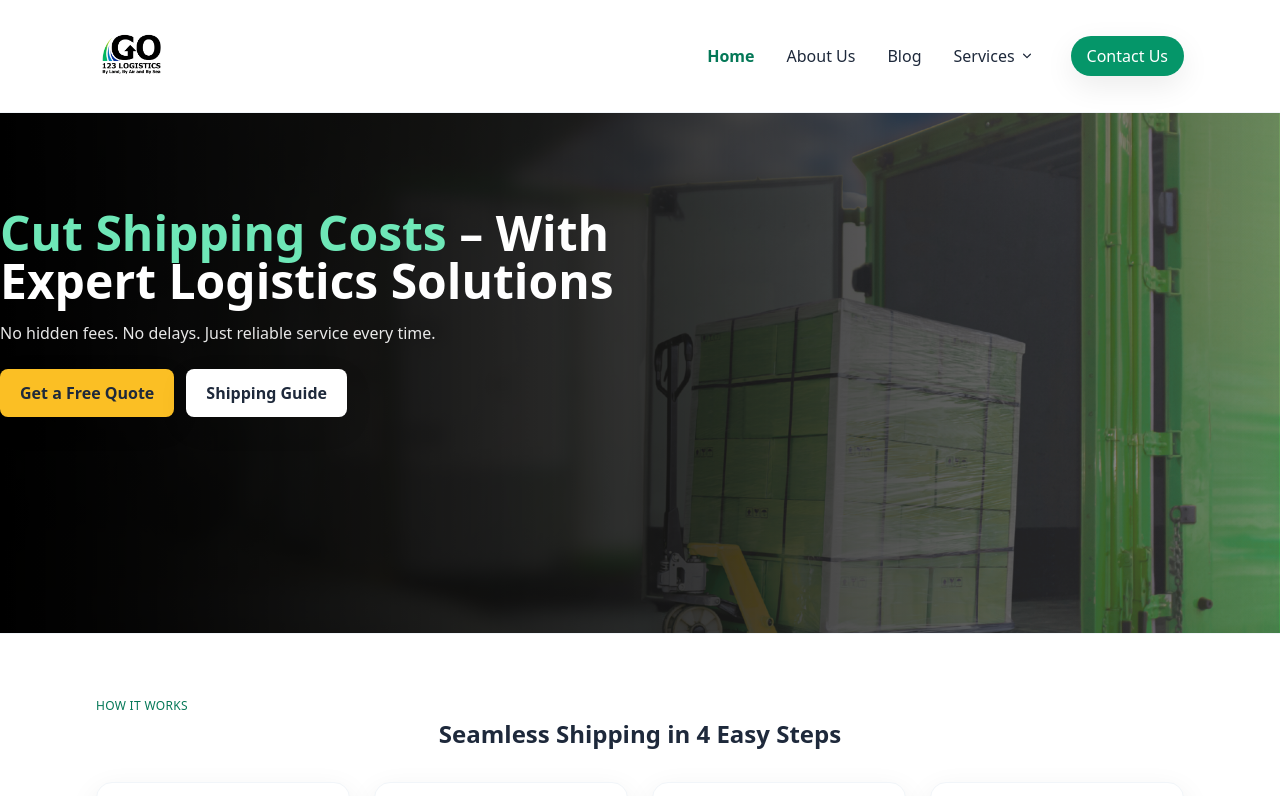
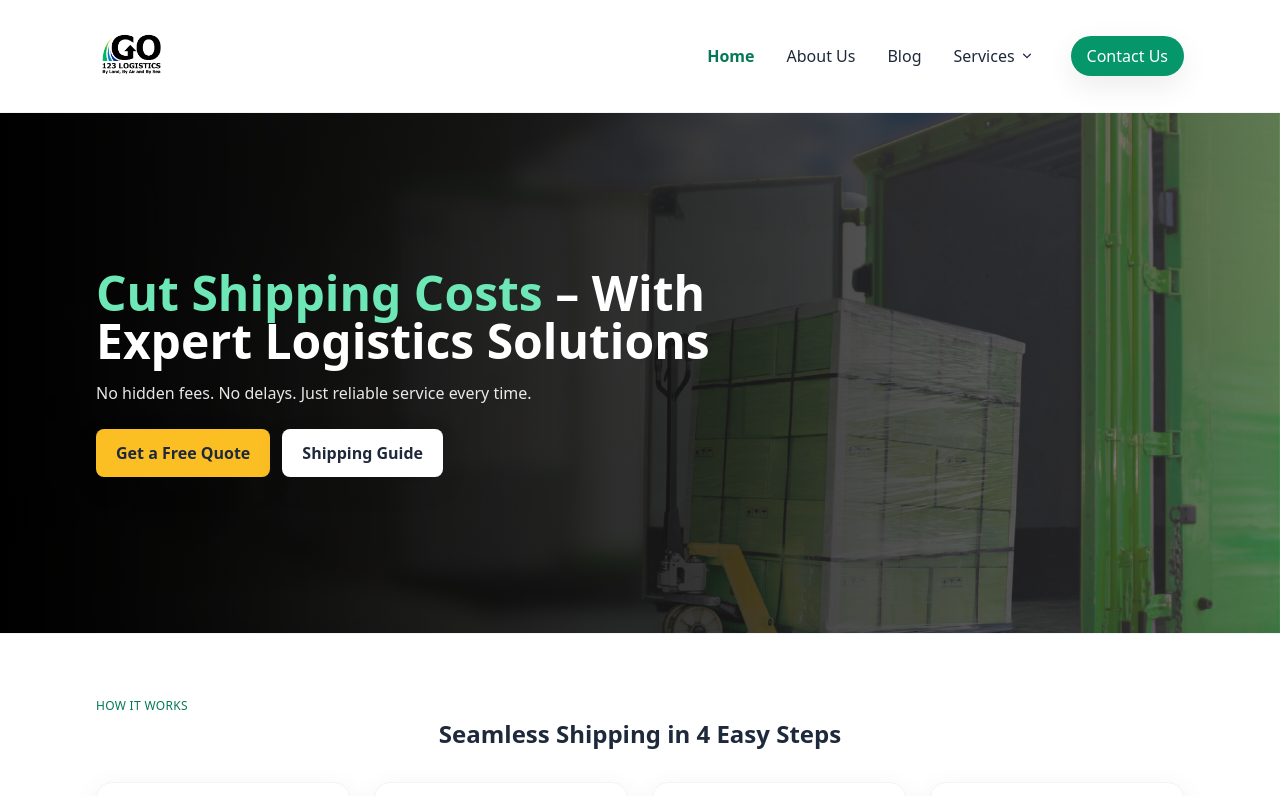
Before and after one commit to msp-333/go123logistics, a Next.js app: page / in a window 1280 px wide. Shown: the top 796 px of the page. Built offline with nearby package versions, Linux system fonts and the light colour scheme.

Commit message:
modified:   components/Hero.tsx

```diff
--- a/components/Hero.tsx
+++ b/components/Hero.tsx
@@ -7,34 +7,31 @@ export default function Hero() {
 
   return (
     <section className="relative overflow-hidden">
-      {/* Image layer */}
-      <div className="relative w-full h-[360px] sm:h-[420px] md:h-[520px]">
+      {/* Relative wrapper controls both image and text positioning */}
+      <div className="relative w-full min-h-[420px] md:min-h-[520px]">
+
+        {/* Background image */}
         <img
           src={heroSrc}
           alt="Logistics hero"
           className="absolute inset-0 h-full w-full object-cover"
           sizes="100vw"
-          // small perf wins for mobile
           decoding="async"
           loading="eager"
           fetchPriority="high"
         />
-        {/* Non-blocking overlay */}
+
+        {/* Non-blocking overlay (left-to-right fade for readability) */}
         <div
           aria-hidden="true"
-          className="pointer-events-none absolute inset-0 bg-gradient-to-r from-black/80 via-black/45 to-transparent"
+          className="pointer-events-none absolute inset-0 bg-gradient-to-r from-black/80 via-black/45 to-black/10"
         />
-      </div>
 
-      {/* Content */}
-      <div className="container">
-        <div
-          className="
-            absolute inset-x-0 top-16 sm:top-20 md:top-24
-            px-4 sm:px-0
-            max-w-3xl
-          "
-        >
+        {/* Text block — vertically centered inside the hero */}
+        <div className="absolute inset-0">
+          <div className="container h-full">
+            <div className="flex h-full items-center">
+              <div className="max-w-3xl px-4 sm:px-0">
                 <h1 className="text-3xl sm:text-4xl md:text-5xl font-extrabold text-white leading-tight">
                   <span className="text-emerald-300">Cut Shipping Costs</span> – With Expert
                   Logistics Solutions
@@ -60,6 +57,10 @@ export default function Hero() {
                 </div>
               </div>
             </div>
+          </div>
+        </div>
+
+      </div>
     </section>
   );
 }
```
Lines whose indentation alone changed are shown as unchanged.
